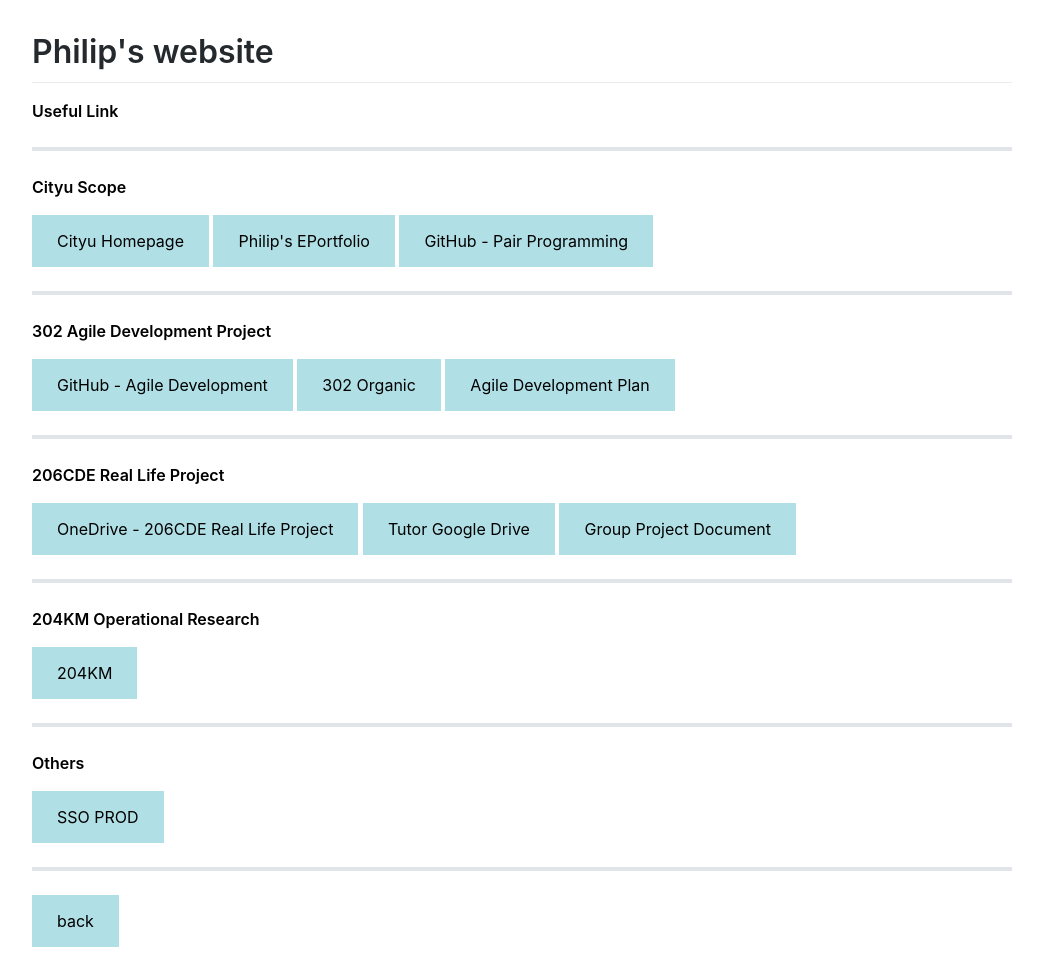
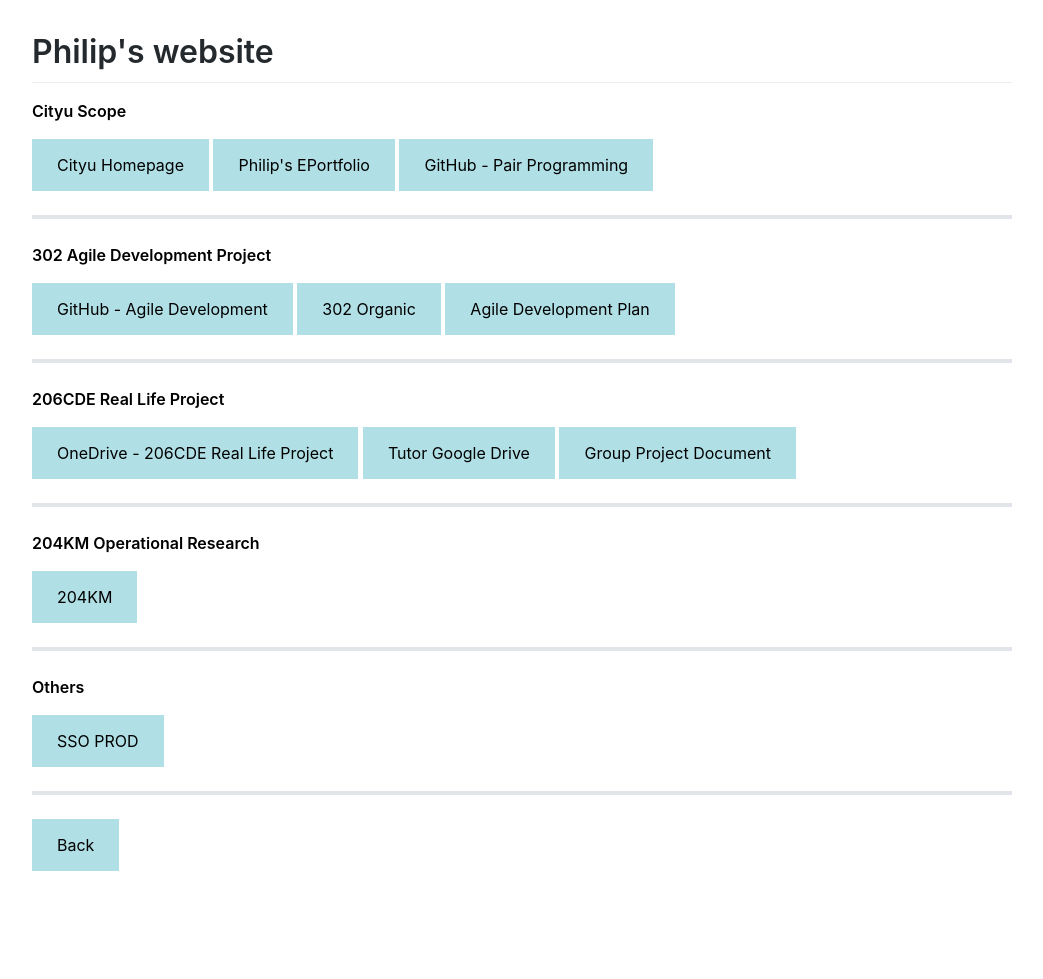
Before and after one commit to philiphui91/i, a Jekyll site: the page built from another-page.md, in a window 1280 px wide. Shown: the whole page, without its empty margins (118-1161 px from the left). Built offline with Jekyll 4.4.1, drawn with Linux system fonts in a browser that asks for light colours; comment, search, counter and statistics services are not loaded; after the commit the page ends 903 px from its top, so only the background shows below that.

Commit message:
Update another-page.md

```diff
--- a/another-page.md
+++ b/another-page.md
@@ -22,9 +22,7 @@
 </style>
 </head>
 <body>
-<p><B>Useful Link</B></p>
 
-<hr/>
 
 <p><B>Cityu Scope</B></p>
 <a href="https://www.cityu.edu.hk/" target="_blank">Cityu Homepage</a>
@@ -54,4 +52,4 @@
 </body>
 </html>
 
-[back](./)
+[Back](./)
```
